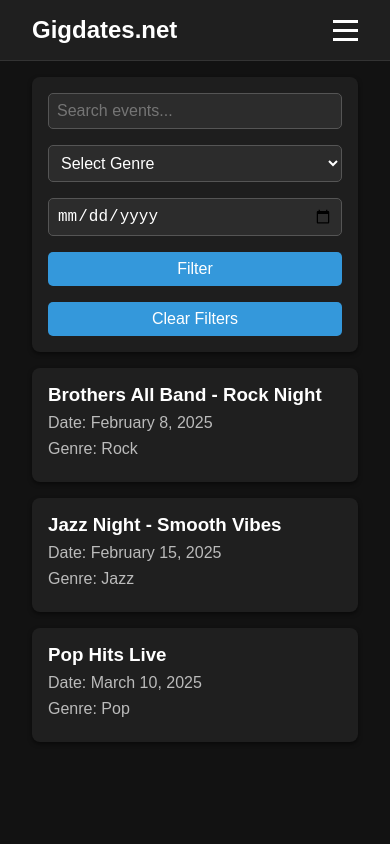
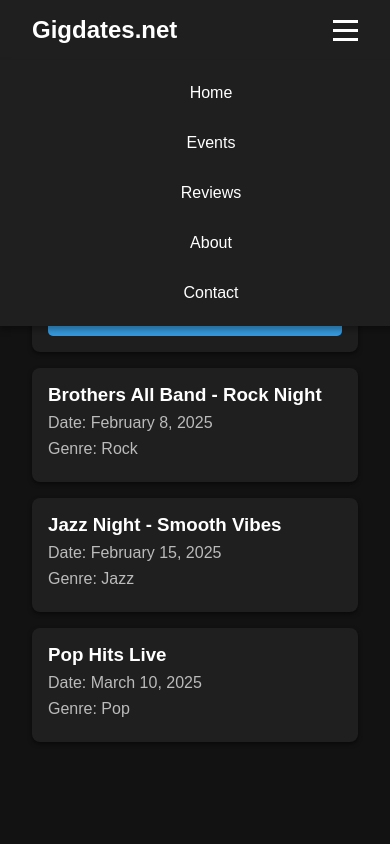
Before and after one commit to mantis-gdn/gigdates-serverless, a website: page public/playground.html in a window 390 px wide. Both pictures are taken after a click on the element 345 px from the left and 30 px from the top of the page. Shown: the top 844 px of the page. Drawn offline with Linux system fonts and the light colour scheme.

Commit message:
style: fix menu alignment by adjusting header positioning

```diff
--- a/public/playground.html
+++ b/public/playground.html
@@ -22,6 +22,7 @@
       justify-content: space-between;
       align-items: center;
       border-bottom: 1px solid #333;
+      position: relative; /* Added to fix menu alignment */
     }
 
     header .logo {
@@ -64,7 +65,7 @@
       gap: 1rem;
       background: #1f1f1f;
       position: absolute;
-      top: 100%;
+      top: 100%; /* Ensure it appears directly below the header */
       left: 0;
       width: 100%;
       padding: 1rem;
```
